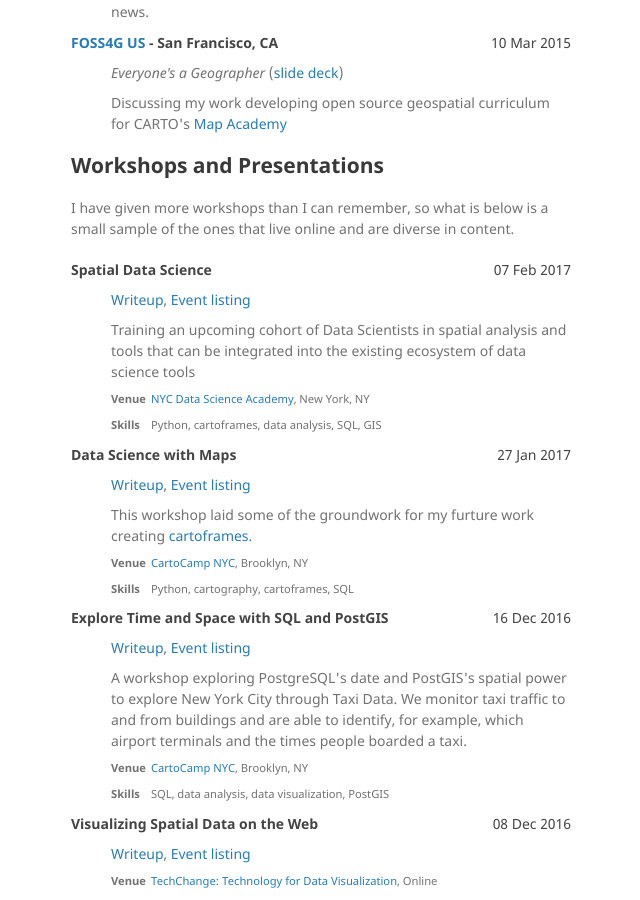
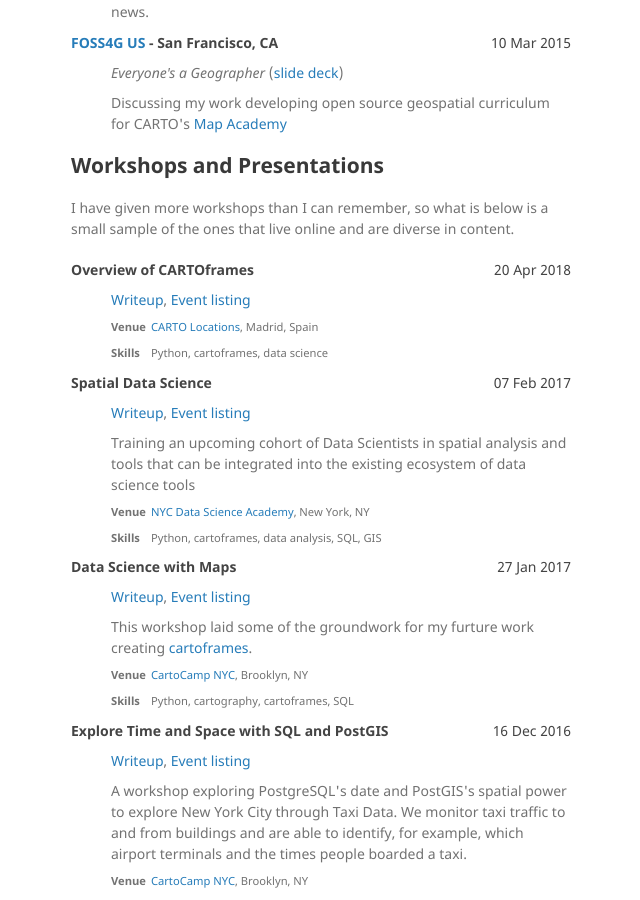
Before and after one commit to andy-esch/andy-esch.github.io, a Jekyll site: the page built from presentations.md, in a window 1280 px wide and 900 px high, scrolled down 2483 px. Shown: the whole window, without its empty margins (499-1139 px from the left). Built offline with Jekyll 4.4.1, drawn with Linux system fonts in a browser that asks for light colours.

Commit message:
adds cartoframes training for locations

```diff
--- a/_data/workshops.json
+++ b/_data/workshops.json
@@ -1,4 +1,12 @@
 [{
+	"venue": "CARTO Locations",
+	"location": "Madrid, Spain",
+	"date": "2018-04-20",
+	"title": "Overview of CARTOframes",
+	"writeup": "",
+	"venueListing": "https://carto.com/locations-event/madrid/",
+    "skills": ["Python", "cartoframes", "data science"]
+},{
 	"venue": "CartoCamp NYC",
 	"location": "Brooklyn, NY",
 	"date": "2016-01-12",
```
